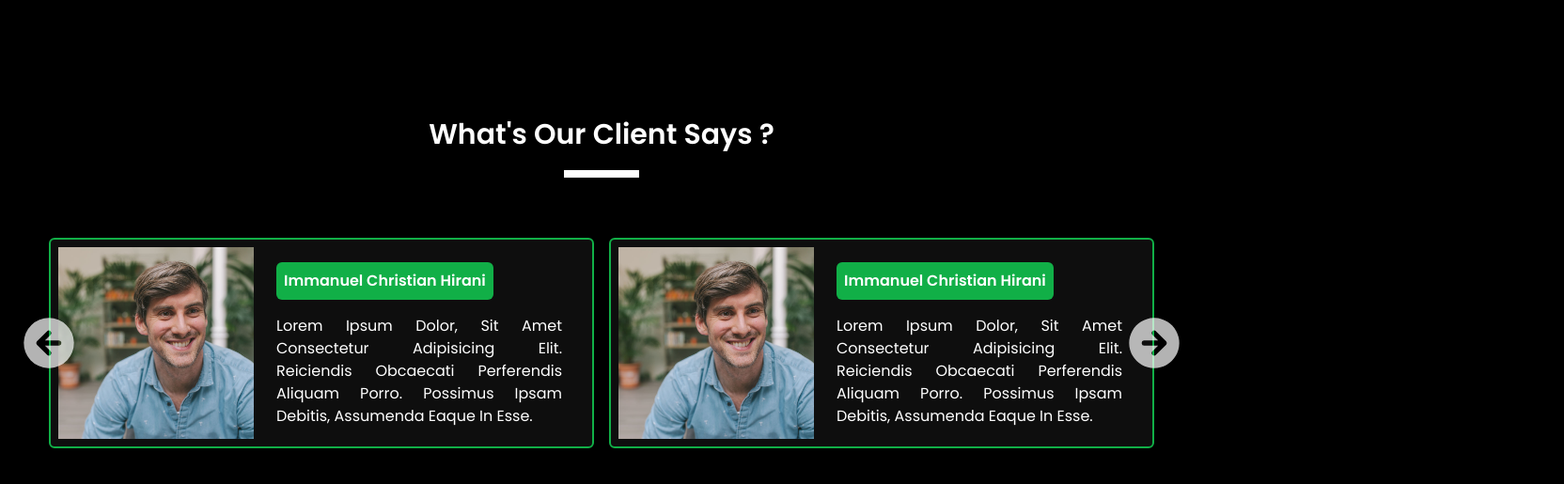
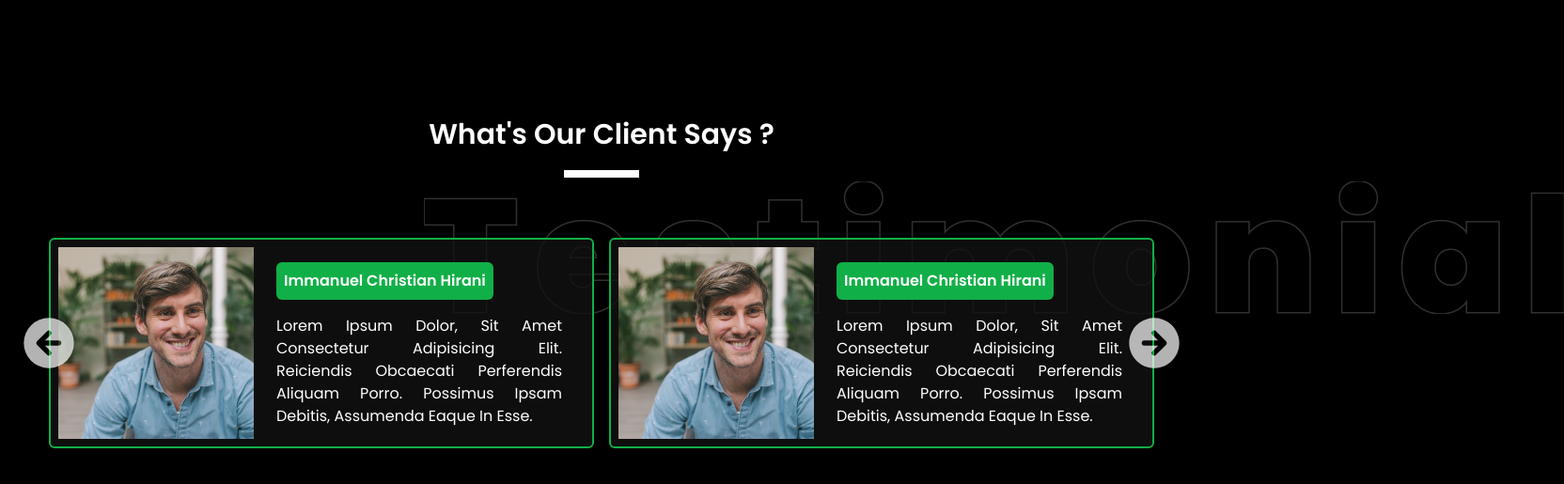
Before and after one commit to ImmanuelHirani/Portofolio---ElHirani, a website: page index.html in a window 1280 px wide. Shown: the part 2588-3103 px from the top of the page at 94% size, 1664 px wide, since content can reach past the window. Drawn offline with nearby package versions, Linux system fonts and the light colour scheme.

Commit message:
Add font bg in Testimonial

```diff
--- a/index.html
+++ b/index.html
@@ -284,10 +284,10 @@
           <path d="M12 2l.324 .005a10 10 0 1 1 -.648 0l.324 -.005zm.613 5.21a1 1 0 0 0 -1.32 1.497l2.291 2.293h-5.584l-.117 .007a1 1 0 0 0 .117 1.993h5.584l-2.291 2.293l-.083 .094a1 1 0 0 0 1.497 1.32l4 -4l.073 -.082l.064 -.089l.062 -.113l.044 -.11l.03 -.112l.017 -.126l.003 -.075l-.007 -.118l-.029 -.148l-.035 -.105l-.054 -.113l-.071 -.111a1.008 1.008 0 0 0 -.097 -.112l-4 -4z" stroke-width="0" fill="currentColor"></path>
        </svg>
         </div>
+        <img src="img/TestiMonial-Img/Testimonial-Font.png" class="absolute md:top-20 top-14 lg:-right-96 -right-1/2 -z-10 lg:w-fit md:w-96 w-full" alt="">
       </section>
     </main>
     <footer>
-
     </footer>
   </body>
   <script src="https://cdn.jsdelivr.net/npm/swiper@10/swiper-bundle.min.js"></script>
```
Also changed, not shown: img/TestiMonial-Img/Testimonial-Font.png (added), src/output.css.
